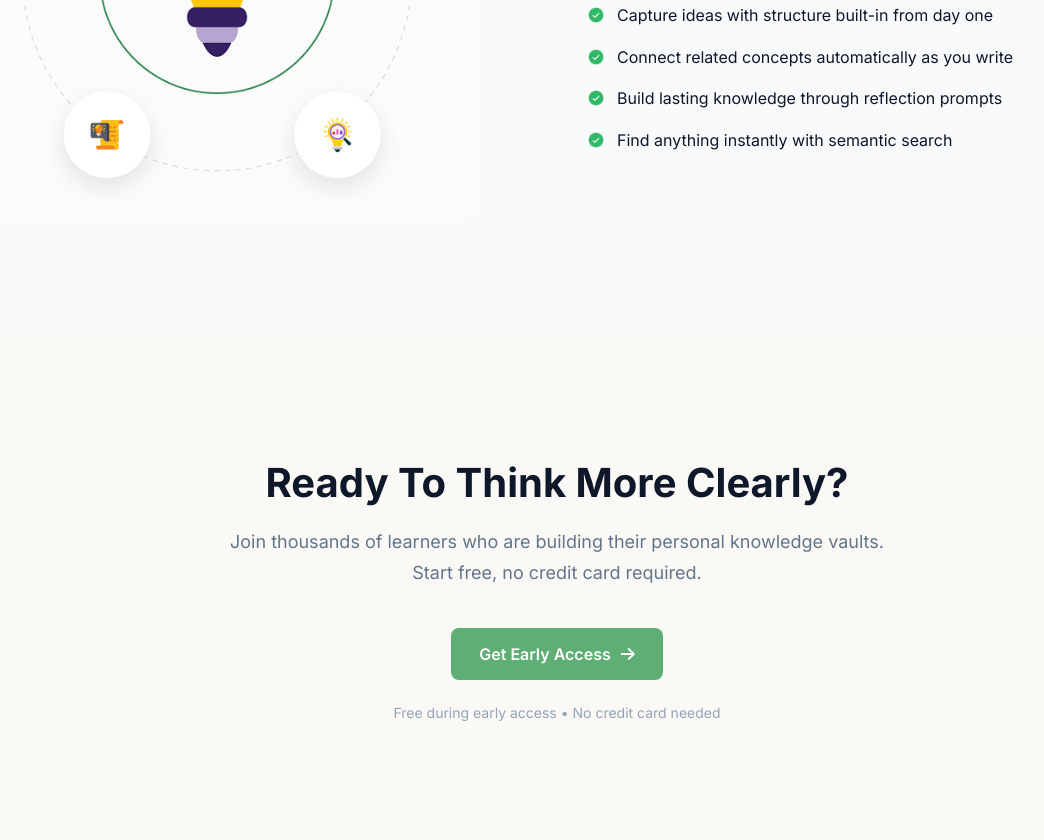
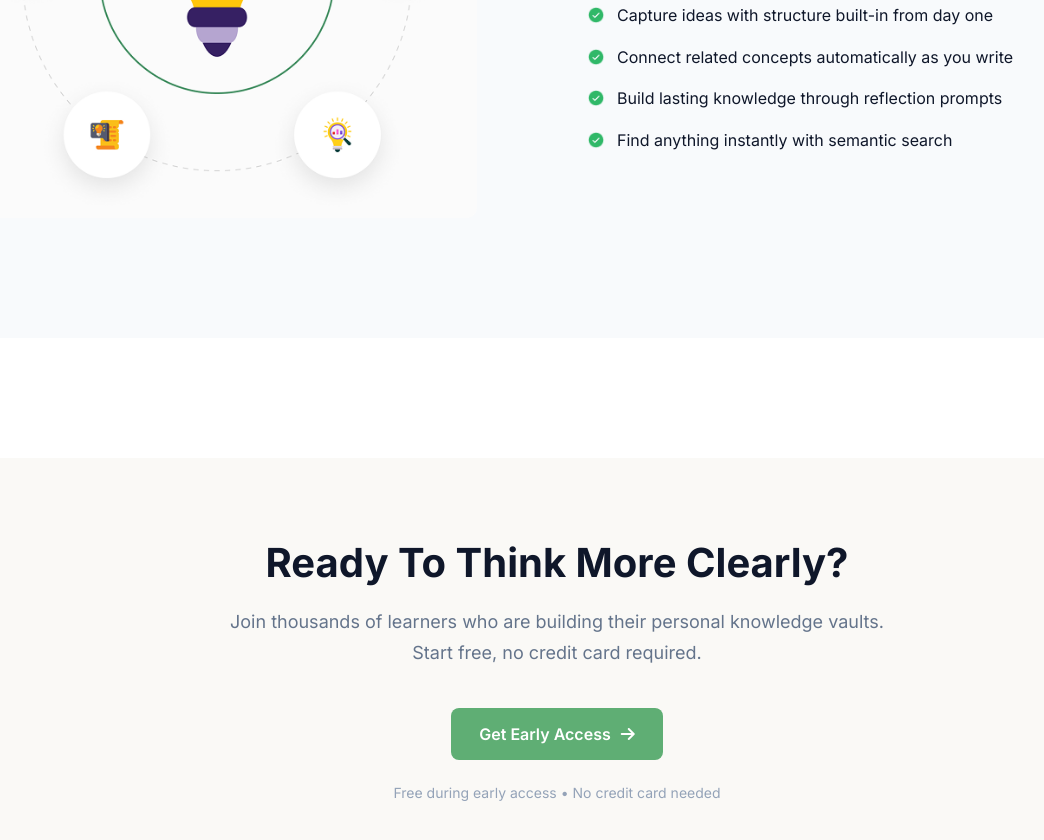
Before and after one commit to arafat-foysel/assignment-1, a plain HTML site: page index.html in a window 1280 px wide. Shown: the part 1832-2672 px from the top of the page, without its empty margins (83-1127 px from the left). Drawn offline with Linux system fonts and the light colour scheme.

Commit message:
changes on cta section

```diff
--- a/index.html
+++ b/index.html
@@ -155,7 +155,8 @@
     </section>
 
     <section id="cta">
-    <div class="cta-container">
+    <div class="cta-wrapper">
+        <div class="cta-content">
             <h2>Ready To Think More Clearly?</h2>
 
             <p class="cta-text">
@@ -173,7 +174,9 @@
                 Free during early access • No credit card needed
             </p>
         </div>
+    </div>
     </section>
+
 
 
 
--- a/styles/assignment.css
+++ b/styles/assignment.css
@@ -336,19 +336,29 @@ header{
 /* ===== CTA Section ===== */
 #cta{
     padding: 120px 20px;
-    background-color: #faf9f6;
+    background-color: #ffffff; /* page background */
 }
 
-/* Container */
-.cta-container{
-    max-width: 1000px;
+/* Light background card */
+.cta-wrapper{
+    max-width: 1200px;
     margin: 0 auto;
 
+    background-color: #faf9f6;
+    border-radius: 20px;
+
+    padding: 80px 20px;
+}
+
+/* Content */
+.cta-content{
+    max-width: 900px;
+    margin: 0 auto;
     text-align: center;
 }
 
 /* Heading */
-.cta-container h2{
+.cta-content h2{
     font-size: 40px;
     font-weight: 700;
     color: #0f172a;
```
Lines whose indentation alone changed are shown as unchanged.
